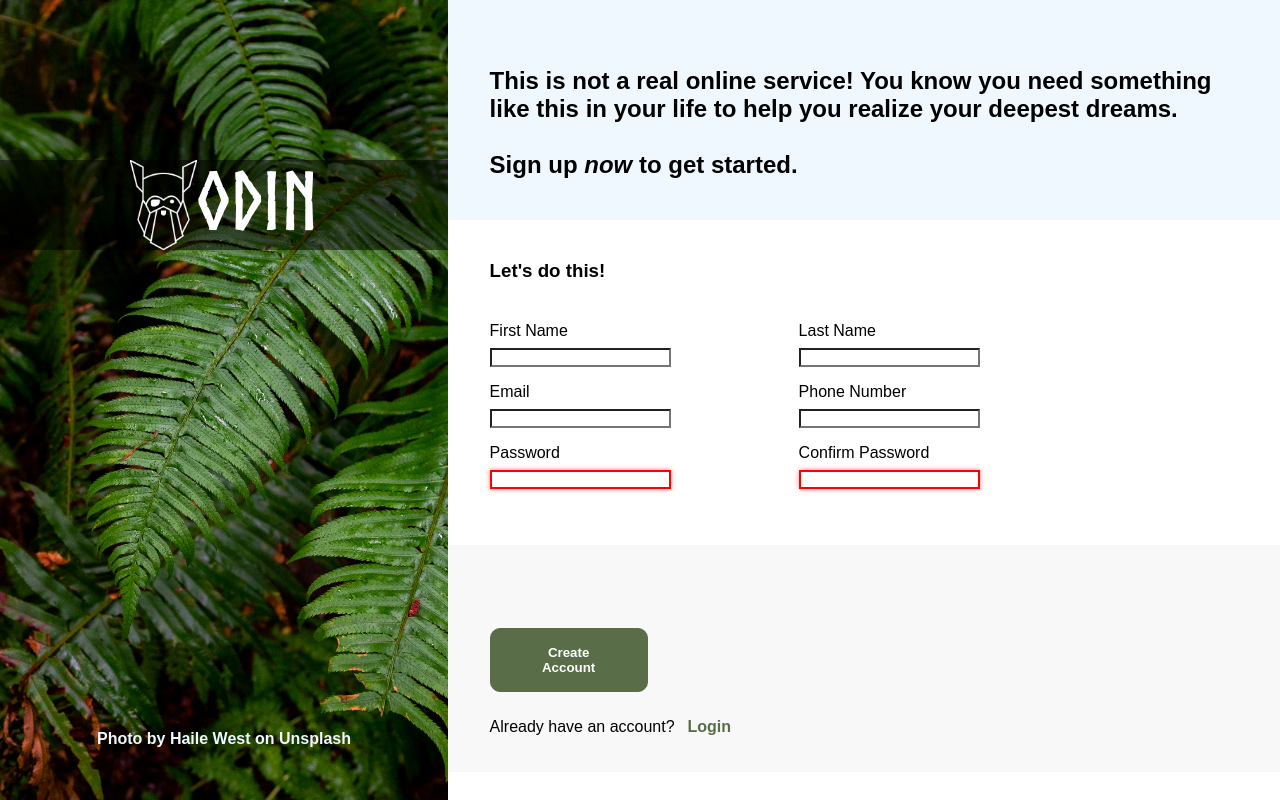
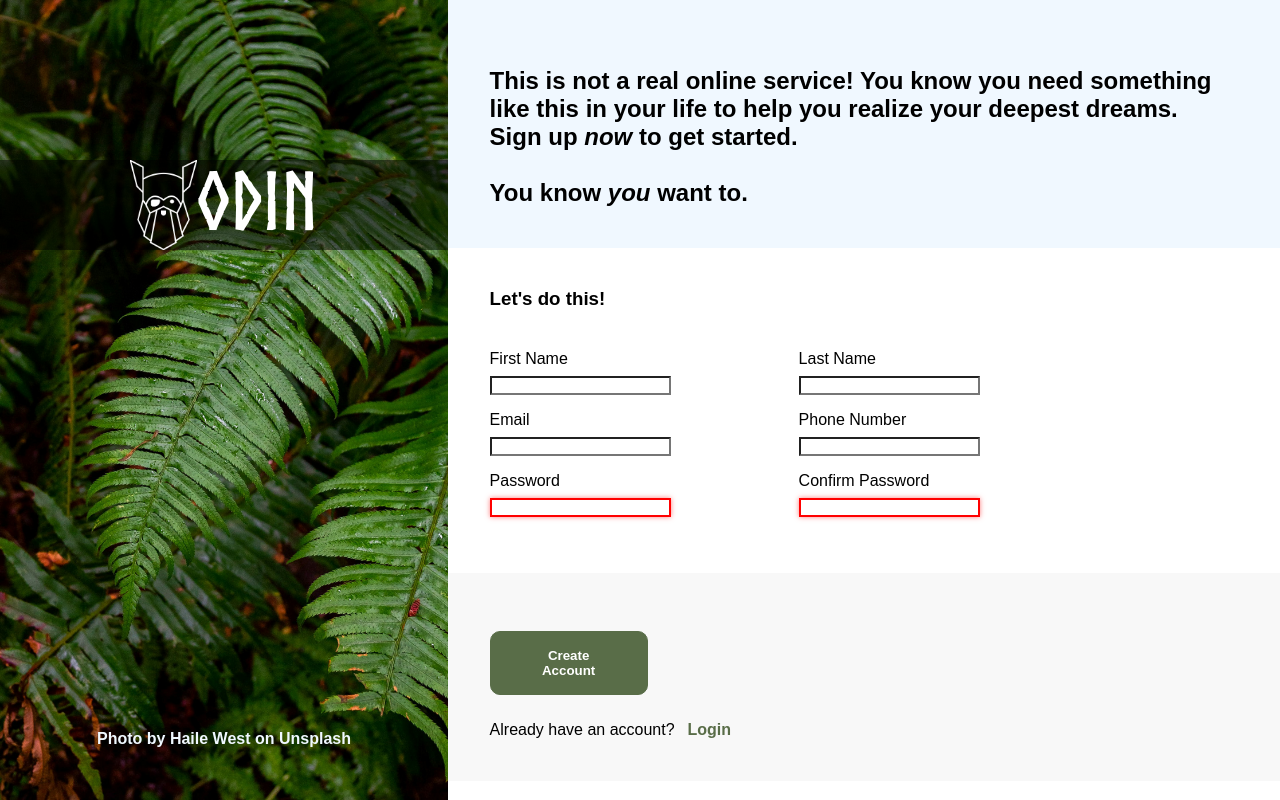
Before and after one commit to rubberart7/SIgn-Up-Form, a plain HTML site: page index.html in a window 1280 px wide. Drawn offline with Linux system fonts and the light colour scheme.

Commit message:
basically finished signup form

```diff
--- a/index.html
+++ b/index.html
@@ -21,10 +21,10 @@
             This is not a real online service! You know you need something
             <br />
             like this in your life to help you realize your deepest dreams.
-            <br /><br />
+            <br />
             <!-- br in succession is two consecutive line breaks so an empty space -->
-            Sign up <em>now</em> to get started.
-            <br />
+            Sign up <em>now</em> to get started. <br /><br />
+            You know <em>you</em> want to.
           </h2>
           <!-- br or line breaks are good for shorter amount of texts -->
         </div>
--- a/style.css
+++ b/style.css
@@ -103,8 +103,8 @@ button:hover {
     flex-direction: column;
     gap: 2vw;
     padding-left: 5%;
-    padding-top: 10%;
-    padding-bottom: 4.35%;
+    padding-top: 7%;
+    padding-bottom: 5%;
     background-color: rgb(248, 248, 248);
     /* background-color: red; */
 }
```
